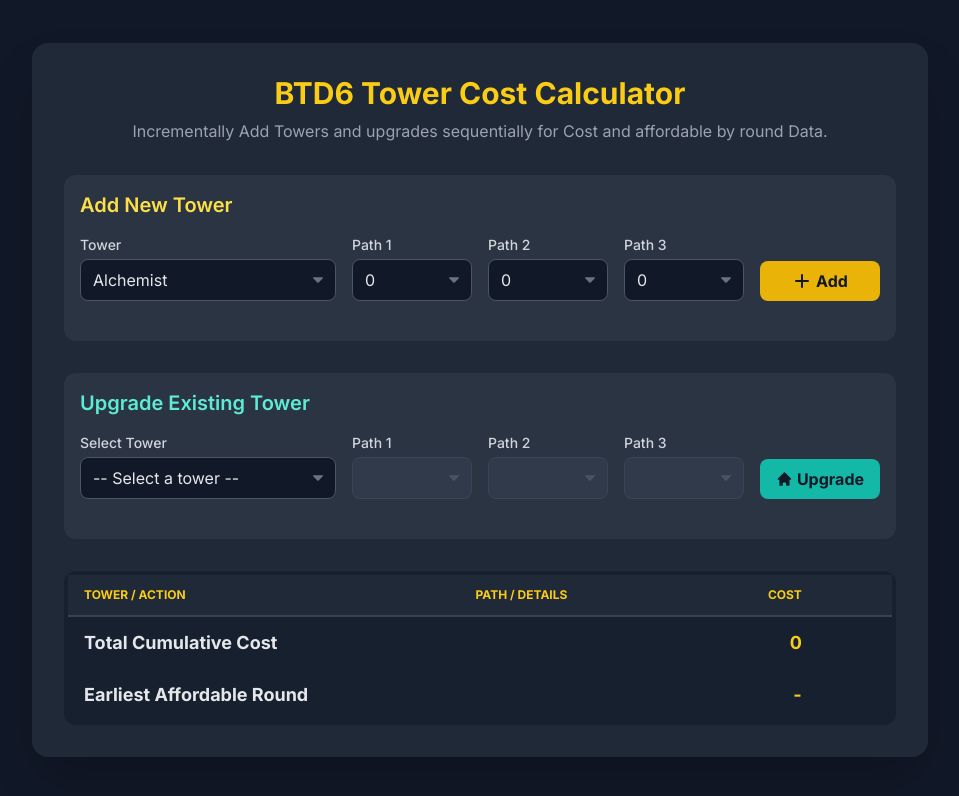
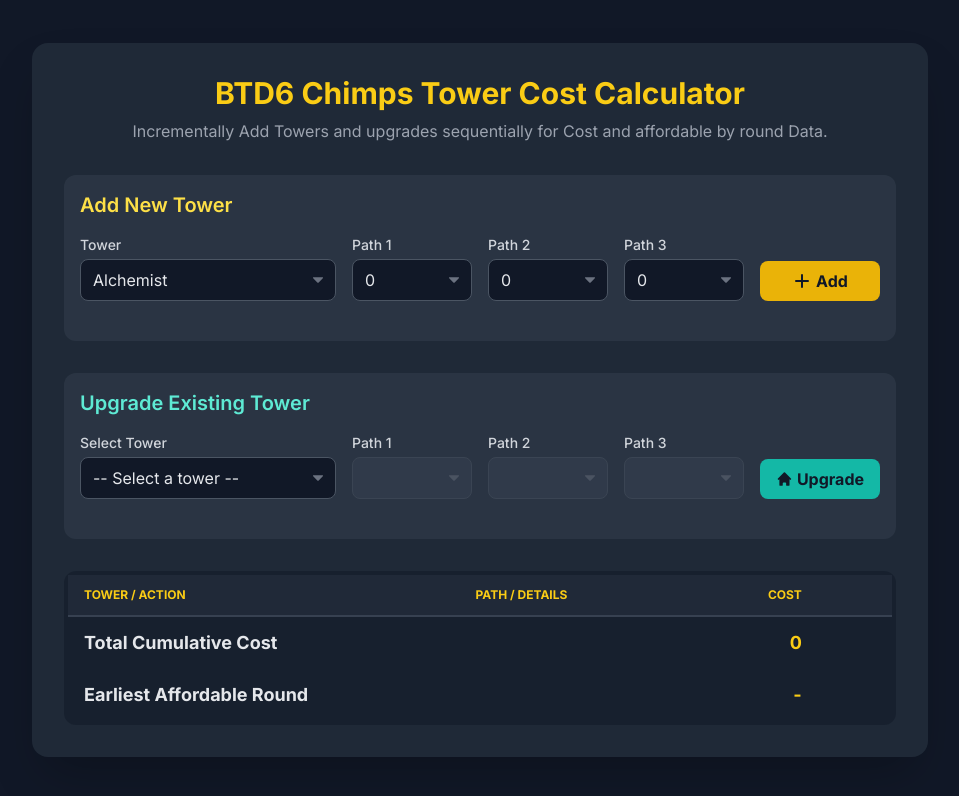
Before and after one commit to Roughdup/btd6-chimps-calculator, a plain HTML site: page index.html in a window 1280 px wide. Shown: the whole page, without its empty margins (160-1119 px from the left). Drawn offline with nearby package versions, Linux system fonts and the light colour scheme.

Commit message:
Update index.html

```diff
--- a/index.html
+++ b/index.html
@@ -30,7 +30,7 @@
 
     <div class="w-full max-w-4xl bg-gray-800 rounded-2xl shadow-2xl p-6 md:p-8 space-y-8">
         <header>
-            <h1 class="text-3xl font-bold text-center text-yellow-400 mb-2">BTD6 Tower Cost Calculator</h1>
+            <h1 class="text-3xl font-bold text-center text-yellow-400 mb-2">BTD6 Chimps Tower Cost Calculator</h1>
             <p class="text-center text-gray-400 mb-6">Incrementally Add Towers and upgrades sequentially for Cost and affordable by round Data.</p>
         </header>
 
```
